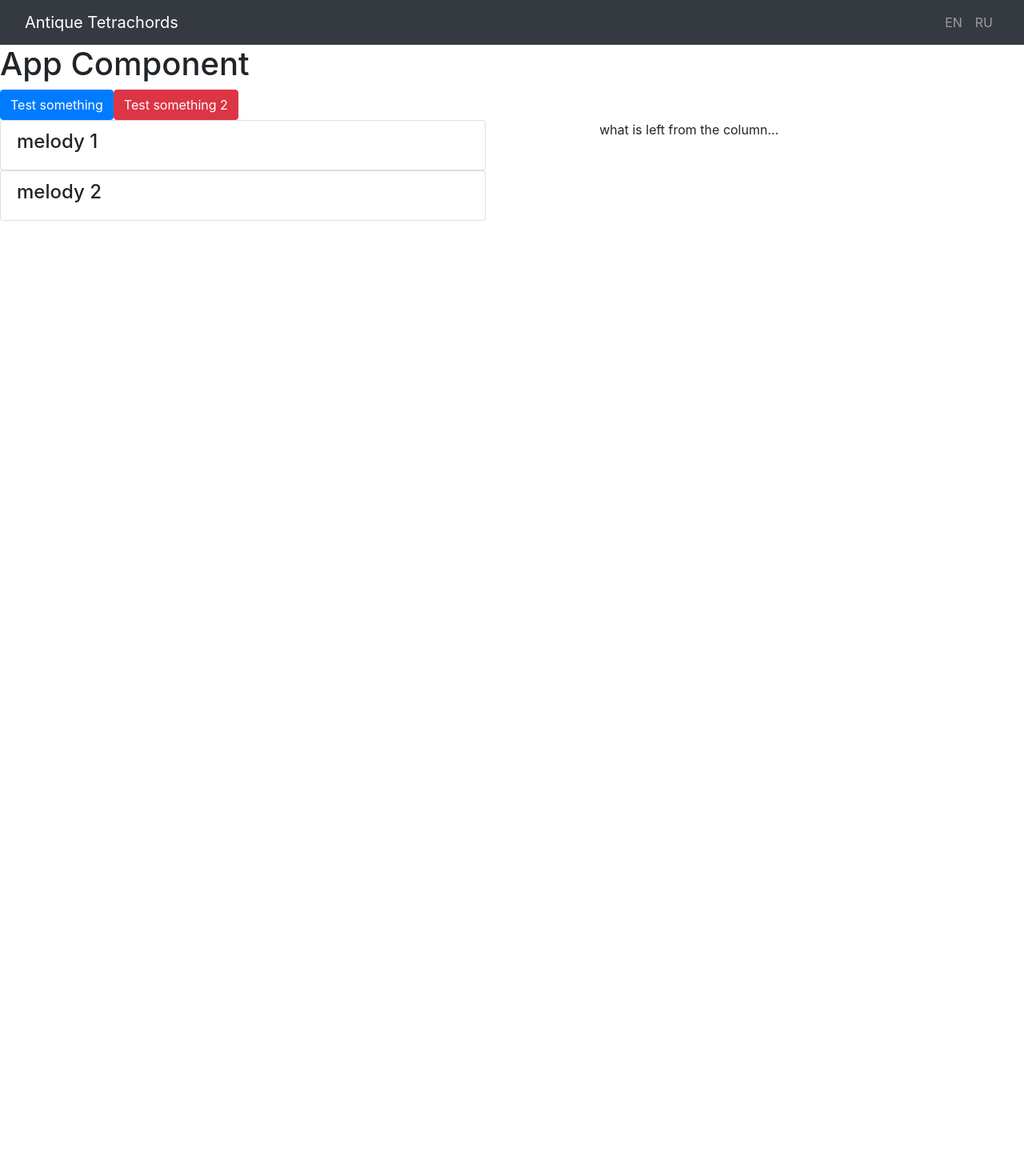
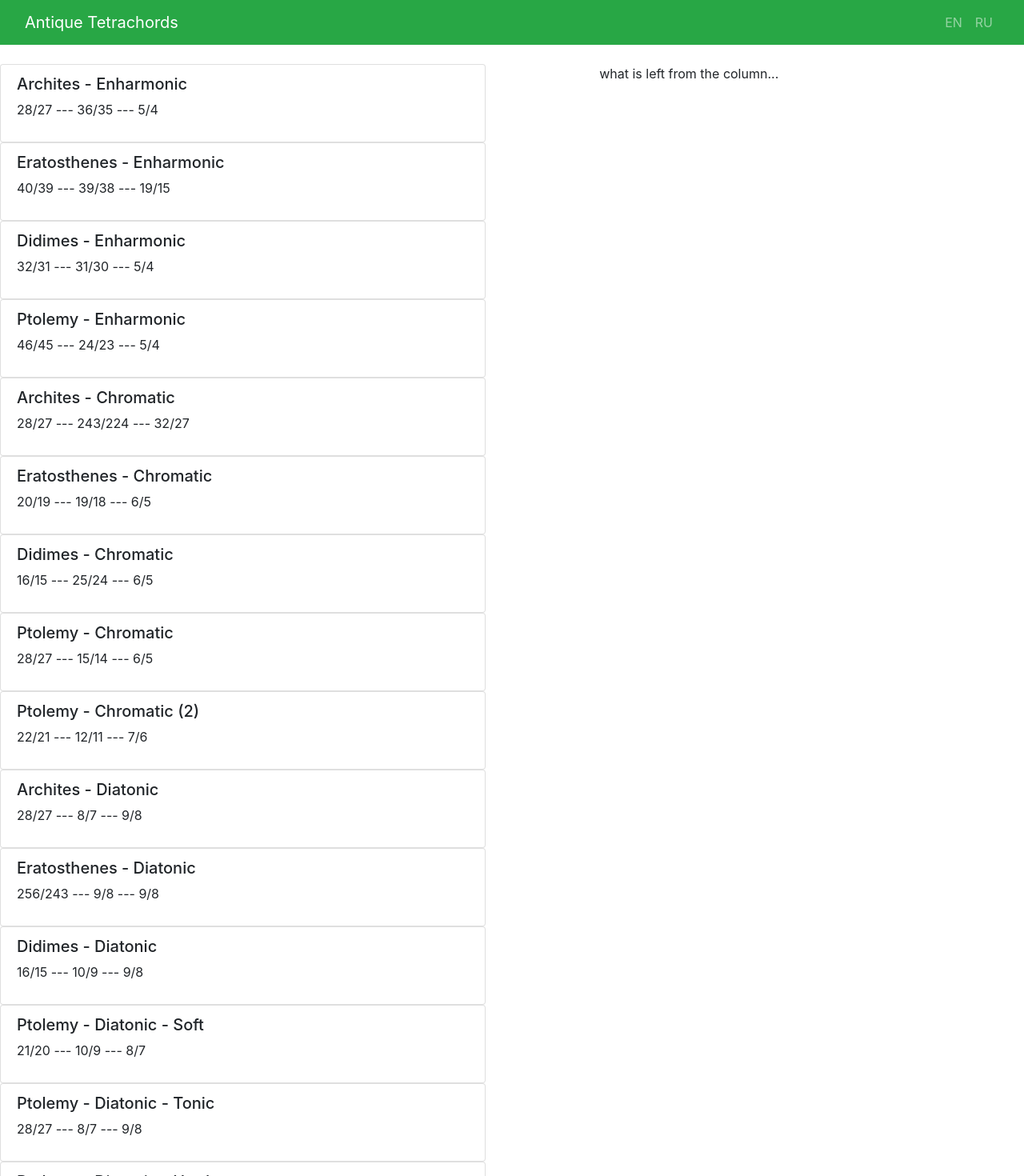
Before and after one commit to ivanov-slk/antique-tetrachords, an Angular app: page / in a window 1280 px wide. Shown: the top 1470 px of the page at 80% size. Before the commit the page ends 800 px from the top, so only its background shows below. Built offline with nearby package versions, Linux system fonts and the light colour scheme.

Commit message:
added almost all tetrachords

```diff
--- a/src/app/app.component.html
+++ b/src/app/app.component.html
@@ -1,12 +1,5 @@
 <app-header></app-header>
-
-<div>
-  <h1>App Component</h1>
-  <button type="button" class="btn btn-primary" (click)="onTest()">
-    Test something
-  </button>
-  <button class="btn btn-danger" (click)="onTest()">Test something 2</button>
-</div>
+<br />
 <div>
   <app-melodies></app-melodies>
 </div>
--- a/src/app/app.component.ts
+++ b/src/app/app.component.ts
@@ -8,53 +8,6 @@ import * as Tone from 'tone';
 })
 export class AppComponent implements OnInit {
   title = 'antique-tetrachords';
-  synth: any;
 
   ngOnInit() {}
-
-  onTest() {
-    //create a synth and connect it to the master output (your speakers)
-    // let synth = new Tone.Synth().toMaster();
-    // synth.triggerAttackRelease(440, 2);
-    // this.synth.triggerAttackRelease(500, '2n', '+3');
-    // var pattern = new Tone.Part(
-    //   function(time, note) {
-    //     synth.triggerAttackRelease(note, '4n', time);
-    //   },
-    //   ['C2', 'D4', 'E5', 'A6'],
-    //   'upDown'
-    // ).start(0);
-    // Tone.Transport.start('+0.1');
-    // Tone.Transport.stop(10);
-    // const synthPart = new Tone.Sequence(
-    //   function(time, note) {
-    //     synth.triggerAttackRelease(note, '10hz', time);
-    //   },
-    //   ['C4', 'D4', 'E4', 'A4'],
-    //   '8n'
-    // );
-    // synthPart.start();
-    // Tone.Transport.start();
-    // Tone.Transport.loop = false;
-    // console.log(Tone.Transport.loop);
-    // // Setup Synth
-    // var synth = new Tone.PluckSynth({
-    //   attackNoise: 30,
-    //   dampening: 1000,
-    //   resonance: 0.9,
-    //   volume: -10
-    // }).toMaster();
-    // // Sequence
-    // var seq = new Tone.Sequence(
-    //   function(time, note) {
-    //     // Version 1: Straight 8s out of time
-    //     // synth.triggerAttackRelease(note, "8n");
-    //     // Version 2: Straight 8s in time
-    //     synth.triggerAttackRelease(note, '16n', time);
-    //   },
-    //   ['c2', 'c2', 'e3', 'e3'],
-    //   '8n'
-    // ).start();
-    // Tone.Transport.bpm.value = 120;
-  }
 }
--- a/src/app/header/header.component.html
+++ b/src/app/header/header.component.html
@@ -1,4 +1,4 @@
-<nav class="navbar navbar-expand-sm navbar-dark bg-dark">
+<nav class="navbar navbar-expand-sm navbar-dark bg-success">
   <div class="container-fluid">
     <div class="navbar-header">
       <a href="#" class="navbar-brand">{{ 'title' | translate }}</a>
--- a/src/app/melodies/melody-list/melody-item/melody-item.component.html
+++ b/src/app/melodies/melody-list/melody-item/melody-item.component.html
@@ -1,5 +1,11 @@
-<a style="cursor: pointer" class="list-group-item clearfix" (click)="onPlay()">
+<a
+  style="cursor: pointer"
+  class="list-group-item clearfix"
+  (click)="onPlay()"
+  [style.backgroundColor]="isActive ? 'lightgreen' : 'white'"
+>
   <div class="pull-left">
-    <h4 class="lsit-group-item-heading">{{ melody.name }}</h4>
+    <h5 class="list-group-item-heading">{{ melody.name | translate }}</h5>
+    <p class="list-group-item-text">{{ melody.ratios.join(' --- ') }}</p>
   </div></a
 >
--- a/src/app/melodies/melody-list/melody-item/melody-item.component.ts
+++ b/src/app/melodies/melody-list/melody-item/melody-item.component.ts
@@ -9,6 +9,7 @@ import { SynthService } from '../../synth.service';
 })
 export class MelodyItemComponent implements OnInit {
   @Input() melody: Melody;
+  isActive = false;
 
   constructor(private synthService: SynthService) {}
 
--- a/src/app/melodies/melody.service.ts
+++ b/src/app/melodies/melody.service.ts
@@ -4,8 +4,23 @@ import { Injectable } from '@angular/core';
 @Injectable()
 export class MelodyService {
   private melodies: Melody[] = [
-    new Melody('melody 1', ['E5', 'F5']),
-    new Melody('melody 2', ['C4', 'A4'])
+    new Melody('architesEnharmonic', ['28/27', '36/35', '5/4']),
+    new Melody('eratosthenesEnharmonic', ['40/39', '39/38', '19/15']),
+    new Melody('didimesEnharmonic', ['32/31', '31/30', '5/4']),
+    new Melody('ptolemyEnharmonic', ['46/45', '24/23', '5/4']),
+    new Melody('architesChromatic', ['28/27', '243/224', '32/27']),
+    new Melody('eratosthenesChromatic', ['20/19', '19/18', '6/5']),
+    new Melody('didimesChromatic', ['16/15', '25/24', '6/5']),
+    new Melody('ptolemyChromatic', ['28/27', '15/14', '6/5']),
+    new Melody('ptolemyChromatic2', ['22/21', '12/11', '7/6']),
+    new Melody('architesDiatonic', ['28/27', '8/7', '9/8']),
+    new Melody('eratosthenesDiatonic', ['256/243', '9/8', '9/8']),
+    new Melody('didimesDiatonic', ['16/15', '10/9', '9/8']),
+    new Melody('ptolemyDiatonicSoft', ['21/20', '10/9', '8/7']),
+    new Melody('ptolemyDiatonicTonic', ['28/27', '8/7', '9/8']),
+    new Melody('ptolemyDiatonicHard', ['16/15', '9/8', '10/9']),
+    new Melody('ptolemyDiatonicFlat', ['12/11', '11/10', '10/9']),
+    new Melody('ptolemyDiatonicDouble', ['256/243', '9/8', '9/8'])
   ];
 
   getMelodies() {
--- a/src/app/melodies/synth.service.ts
+++ b/src/app/melodies/synth.service.ts
@@ -5,12 +5,43 @@ import * as Tone from 'tone';
 @Injectable()
 export class SynthService {
   synth: any;
+  baseFrequency: number = 250;
 
   constructor() {
     this.synth = new Tone.Synth().toMaster();
   }
 
-  playMelody(freqs: number[] | string[]) {
+  private calculateFrequencies(ratios: string[]): number[] {
+    // parse the ratios
+    const factors = ratios.map(element => {
+      let numerator: string;
+      let denominator: string;
+      [numerator, denominator] = element.split('/');
+      return +numerator / +denominator;
+    });
+
+    // calculate the cents
+    const cents = factors.map(element => {
+      return 1200 * Math.log2(element);
+    });
+
+    // calculate the frequencies
+    let freqs: number[] = [this.baseFrequency];
+    let tempFreq = this.baseFrequency;
+    let newTempFreq: number;
+    for (let i = 0; i < cents.length; i++) {
+      newTempFreq = tempFreq * 2 ** (cents[i] / 1200);
+      freqs.push(newTempFreq);
+      tempFreq = newTempFreq;
+    }
+    console.log(cents);
+    console.log(cents.reduce((accumulator, value) => accumulator + value));
+    console.log(freqs);
+    return freqs;
+  }
+
+  playMelody(melodyRatios: string[]) {
+    const frequencies = this.calculateFrequencies(melodyRatios);
     let synth = new Tone.Synth().toMaster();
     const patternName = 'up';
 
@@ -19,11 +50,12 @@ export class SynthService {
         //the order of the notes passed in depends on the pattern
         synth.triggerAttackRelease(note, '4n', time);
       },
-      freqs,
+      frequencies,
       patternName
     );
-    pattern.iterations = freqs.length;
+    pattern.iterations = frequencies.length;
     pattern.start();
+    Tone.Transport.bpm.value = 120;
     Tone.Transport.start('+0.1');
   }
 
--- a/src/assets/i18n/en.json
+++ b/src/assets/i18n/en.json
@@ -1,3 +1,20 @@
 {
-  "title": "Antique Tetrachords"
+  "title": "Antique Tetrachords",
+  "architesEnharmonic": "Archites - Enharmonic",
+  "eratosthenesEnharmonic": "Eratosthenes - Enharmonic",
+  "didimesEnharmonic": "Didimes - Enharmonic",
+  "ptolemyEnharmonic": "Ptolemy - Enharmonic",
+  "architesChromatic": "Archites - Chromatic",
+  "eratosthenesChromatic": "Eratosthenes - Chromatic",
+  "didimesChromatic": "Didimes - Chromatic",
+  "ptolemyChromatic": "Ptolemy - Chromatic",
+  "ptolemyChromatic2": "Ptolemy - Chromatic (2)",
+  "architesDiatonic": "Archites - Diatonic",
+  "eratosthenesDiatonic": "Eratosthenes - Diatonic",
+  "didimesDiatonic": "Didimes - Diatonic",
+  "ptolemyDiatonicSoft": "Ptolemy - Diatonic - Soft",
+  "ptolemyDiatonicTonic": "Ptolemy - Diatonic - Tonic",
+  "ptolemyDiatonicHard": "Ptolemy - Diatonic - Hard",
+  "ptolemyDiatonicFlat": "Ptolemy - Diatonic - Flat",
+  "ptolemyDiatonicDouble": "Ptolemy - Diatonic - Double"
 }
```
Also changed, not shown: src/assets/i18n/ru.json (+18 -1 lines).
